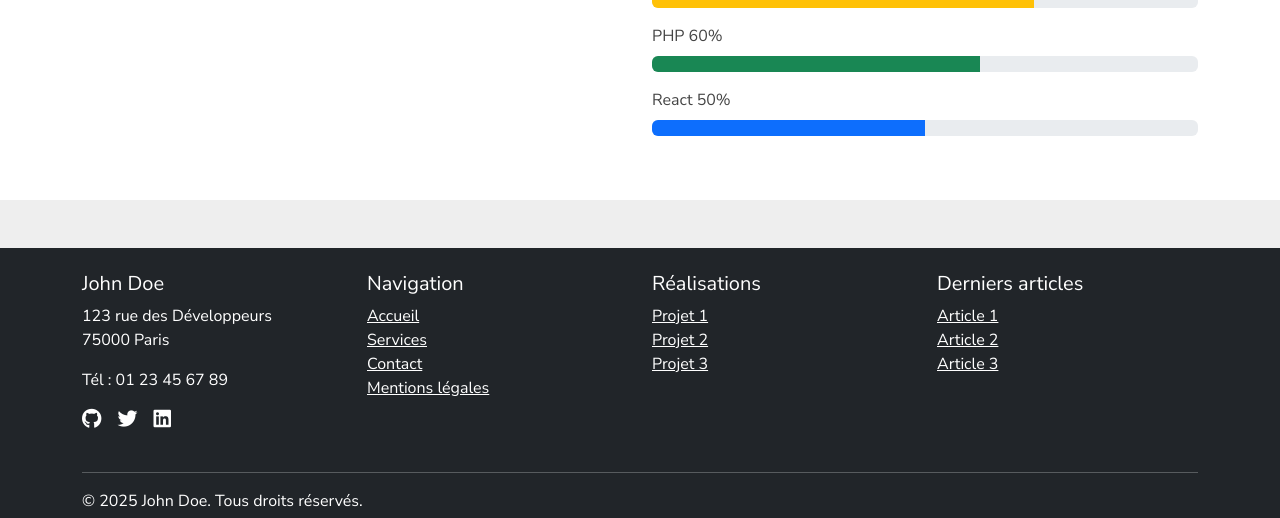
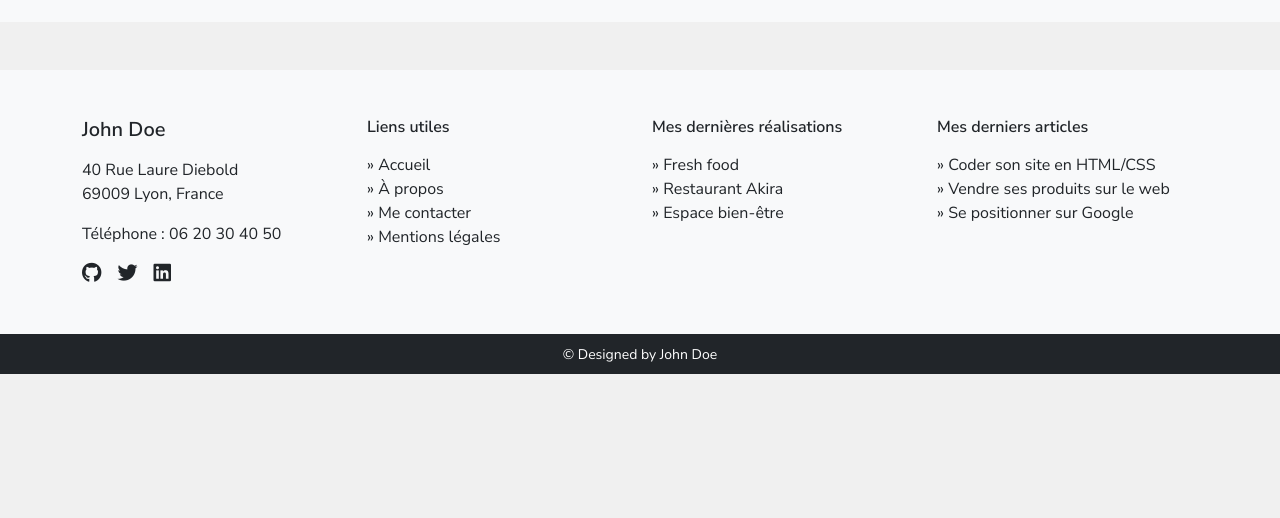
Before and after one commit to StephaneNewbieDev/cv-john-doe-react, a React (Create React App) app: page / in a window 1280 px wide. Shown: the part 1433-1951 px from the top of the page. After the commit the page ends 1807 px from the top, so only its background shows below. Built offline with nearby package versions, Linux system fonts and the light colour scheme.

Commit message:
ad realisations et contact

```diff
--- a/src/components/Footer.jsx
+++ b/src/components/Footer.jsx
@@ -1,131 +1,59 @@
 export default function Footer() {
   return (
-    <footer className="bg-dark text-white mt-5 pt-4 pb-2">
+    <>
+      <footer className="bg-light text-dark pt-5 pb-4 mt-5">
         <div className="container">
           <div className="row text-center text-md-start">
-          {/* Colonne 1 : Infos perso */}
+
+            {/* Colonne 1 */}
             <div className="col-md-3 mb-4">
-            <h5>John Doe</h5>
-            <p>
-              123 rue des Développeurs
-              <br />
-              75000 Paris
-            </p>
-            <p>Tél : 01 23 45 67 89</p>
-            <div className="d-flex justify-content-center justify-content-md-start gap-3">
-              <a
-                href="https://github.com/github-john-doe"
-                target="_blank"
-                rel="noopener noreferrer nofollow"
-                className="text-white"
-              >
-                <i className="fab fa-github fa-lg"></i>
-              </a>
-              <a
-                href="https://twitter.com/"
-                target="_blank"
-                rel="noopener noreferrer nofollow"
-                className="text-white"
-              >
-                <i className="fab fa-twitter fa-lg"></i>
-              </a>
-              <a
-                href="https://linkedin.com/"
-                target="_blank"
-                rel="noopener noreferrer nofollow"
-                className="text-white"
-              >
-                <i className="fab fa-linkedin fa-lg"></i>
-              </a>
+              <h5 className="fw-bold mb-3">John Doe</h5>
+              <p>40 Rue Laure Diebold<br />69009 Lyon, France</p>
+              <p>Téléphone : 06 20 30 40 50</p>
+              <div className="d-flex justify-content-center justify-content-md-start gap-3 mt-3">
+                <a href="#" className="text-dark"><i className="fab fa-github fa-lg"></i></a>
+                <a href="#" className="text-dark"><i className="fab fa-twitter fa-lg"></i></a>
+                <a href="#" className="text-dark"><i className="fab fa-linkedin fa-lg"></i></a>
               </div>
             </div>
 
-          {/* Colonne 2 : Liens principaux */}
+            {/* Colonne 2 */}
             <div className="col-md-3 mb-4">
-            <h5>Navigation</h5>
+              <h6 className="fw-bold mb-3">Liens utiles</h6>
               <ul className="list-unstyled">
-              <li>
-                <a href="/" className="text-white">
-                  Accueil
-                </a>
-              </li>
-              <li>
-                <a href="/services" className="text-white">
-                  Services
-                </a>
-              </li>
-              <li>
-                <a href="/contact" className="text-white">
-                  Contact
-                </a>
-              </li>
-              <li>
-                <a href="/legal" className="text-white">
-                  Mentions légales
-                </a>
-              </li>
+                <li><a href="/" className="text-dark text-decoration-none">&raquo; Accueil</a></li>
+                <li><a href="#about" className="text-dark text-decoration-none">&raquo; À propos</a></li>
+                <li><a href="/contact" className="text-dark text-decoration-none">&raquo; Me contacter</a></li>
+                <li><a href="/legal" className="text-dark text-decoration-none">&raquo; Mentions légales</a></li>
               </ul>
             </div>
 
-          {/* Colonne 3 : Réalisations */}
+            {/* Colonne 3 */}
             <div className="col-md-3 mb-4">
-            <h5>Réalisations</h5>
+              <h6 className="fw-bold mb-3">Mes dernières réalisations</h6>
               <ul className="list-unstyled">
-              <li>
-                <a href="/projects" className="text-white">
-                  Projet 1
-                </a>
-              </li>
-              <li>
-                <a href="/projects" className="text-white">
-                  Projet 2
-                </a>
-              </li>
-              <li>
-                <a href="/projects" className="text-white">
-                  Projet 3
-                </a>
-              </li>
+                <li><a href="/projects" className="text-dark text-decoration-none">&raquo; Fresh food</a></li>
+                <li><a href="/projects" className="text-dark text-decoration-none">&raquo; Restaurant Akira</a></li>
+                <li><a href="/projects" className="text-dark text-decoration-none">&raquo; Espace bien-être</a></li>
               </ul>
             </div>
 
-          {/* Colonne 4 : Articles récents */}
+            {/* Colonne 4 */}
             <div className="col-md-3 mb-4">
-            <h5>Derniers articles</h5>
+              <h6 className="fw-bold mb-3">Mes derniers articles</h6>
               <ul className="list-unstyled">
-              <li>
-                <a href="/blog" className="text-white">
-                  Article 1
-                </a>
-              </li>
-              <li>
-                <a href="/blog" className="text-white">
-                  Article 2
-                </a>
-              </li>
-              <li>
-                <a href="/blog" className="text-white">
-                  Article 3
-                </a>
-              </li>
+                <li><a href="/blog" className="text-dark text-decoration-none">&raquo; Coder son site en HTML/CSS</a></li>
+                <li><a href="/blog" className="text-dark text-decoration-none">&raquo; Vendre ses produits sur le web</a></li>
+                <li><a href="/blog" className="text-dark text-decoration-none">&raquo; Se positionner sur Google</a></li>
               </ul>
             </div>
           </div>
-
-        <hr className="border-light" />
-
-        {/* Bas de footer */}
-        <div className="d-flex justify-content-between flex-column flex-md-row align-items-center">
-          <p className="mb-0">&copy; 2025 John Doe. Tous droits réservés.</p>
-          <a
-            href="#"
-            id="backToTop"
-            className="text-white text-decoration-none d-none"
-          >
-            Retour en haut
-          </a>
-        </div>
         </div>
       </footer>
+
+      <div className="bg-dark text-white text-center py-2">
+        <small>&copy; Designed by John Doe</small>
+      </div>
+    </>
   );
 }
--- a/src/components/Header.jsx
+++ b/src/components/Header.jsx
@@ -2,11 +2,12 @@ import { NavLink } from "react-router-dom";
 
 export default function Header() {
   return (
-    <nav className="navbar navbar-expand-lg navbar-light bg-light sticky-top">
+    <nav className="navbar navbar-expand-lg navbar-dark bg-dark sticky-top">
       <div className="container">
-        <NavLink className="navbar-brand fw-bold text-uppercase" to="/">
+        <NavLink className="navbar-brand text-uppercase fw-bold" to="/">
           John Doe
         </NavLink>
+
         <button
           className="navbar-toggler"
           type="button"
@@ -21,6 +22,11 @@ export default function Header() {
 
         <div className="collapse navbar-collapse" id="mainNavbar">
           <ul className="navbar-nav ms-auto text-uppercase">
+            <li className="nav-item">
+              <NavLink className="nav-link" to="/">
+                Accueil
+              </NavLink>
+            </li>
             <li className="nav-item">
               <NavLink className="nav-link" to="/services">
                 Services
@@ -38,12 +44,7 @@ export default function Header() {
             </li>
             <li className="nav-item">
               <NavLink className="nav-link" to="/contact">
-                Contact
-              </NavLink>
-            </li>
-            <li className="nav-item">
-              <NavLink className="nav-link" to="/legal">
-                Mentions légales
+                Me contacter
               </NavLink>
             </li>
           </ul>
--- a/src/index.css
+++ b/src/index.css
@@ -2,7 +2,7 @@
 
 body {
   font-family: "Nunito Sans", sans-serif;
-  background-color: #eee;
+  background-color: #f0f0f0;
   color: #444;
   margin: 0;
   padding: 0;
@@ -10,7 +10,7 @@ body {
 
 h1,
 h2 {
-  color: #1e1e1e;
+  color: #f0e9e9;
 }
 
 strong {
--- a/src/pages/Home.jsx
+++ b/src/pages/Home.jsx
@@ -18,17 +18,19 @@ export default function Home() {
         </a>
       </div>
 
-    </header><section id="about" className="bg-white py-5">
+    </header><section id="about" className="bg-light py-5">
   <div className="container">
+    <div className="bg-white rounded shadow-sm p-4 p-md-5">
       <div className="row align-items-center">
         <div className="col-md-6 mb-4 mb-md-0">
           <h2 className="mb-3">À propos</h2>
           <hr className="text-primary w-25 mb-4" />
           <p>
             Passionné par l'informatique et les nouvelles technologies, j'ai suivi une formation
-                d’<strong> intégrateur-développeur web</strong> au CEF. Au cours de cette formation,
-                j'ai pu acquérir des bases solides pour travailler dans le domaine du
-                <strong> développement web</strong>.
+            d’<strong> intégrateur-développeur web</strong> au CEF.
+            <br />
+            Au cours de cette formation, j'ai pu acquérir des bases solides pour travailler dans le
+            domaine du <strong>développement web</strong>.
           </p>
           <p>
             Basé à Lyon, je suis en recherche d’une alternance au sein d'une agence digitale
@@ -41,9 +43,10 @@ export default function Home() {
         </div>
         <div className="col-md-6">
           <img
-                src="https://images.unsplash.com/photo-1613162185079-574d1de9df0a?auto=format&fit=crop&w=600&q=80"
+            src="/"
             alt="John Doe"
-                className="img-fluid rounded mb-4" />
+            className="img-fluid rounded mb-4"
+          />
           <h4 className="fw-bold">Mes compétences</h4>
           <div className="mb-2">HTML5 90%</div>
           <div className="progress mb-3">
@@ -68,7 +71,9 @@ export default function Home() {
         </div>
       </div>
     </div>
-      </section></>
+  </div>
+</section>
+</>
 
   );
 }
```
Also changed, not shown: public/john-doe-about.jpg (added). Lines whose indentation alone changed are shown as unchanged.
